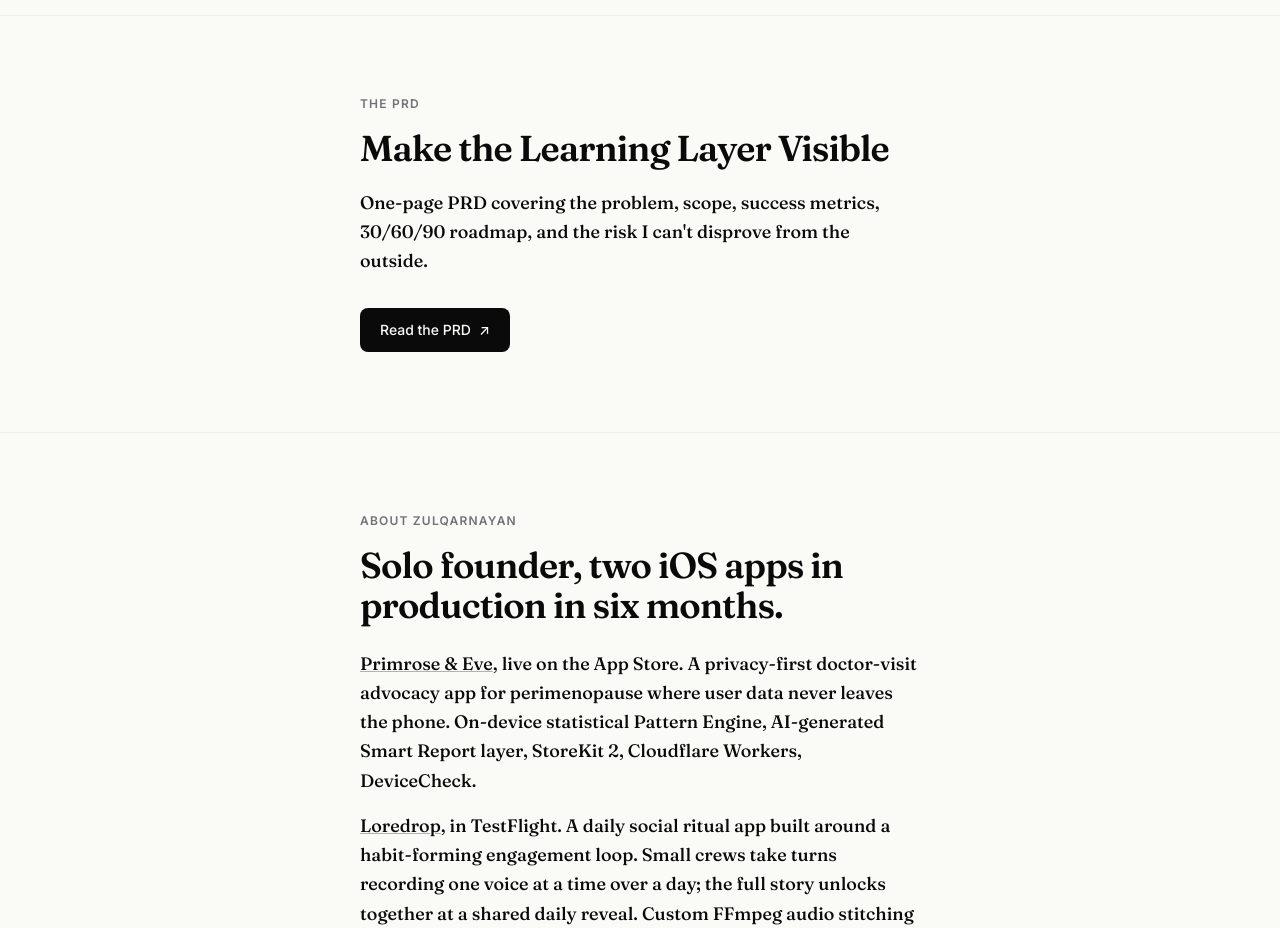
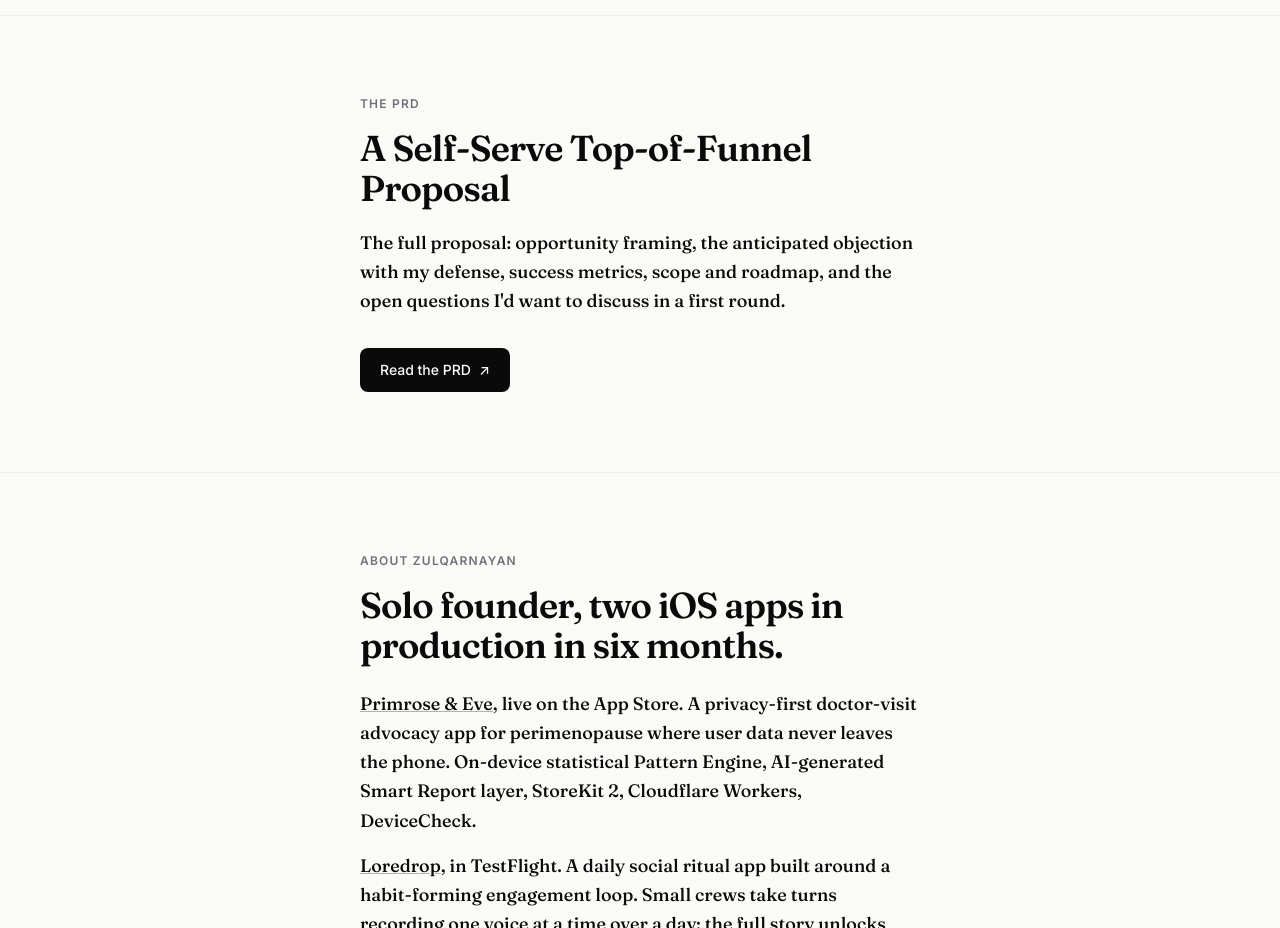
Before and after one commit to hossaizn/instalily-quickstart, a React (Vite) app: page / in a window 1280 px wide. Shown: the part 2440-3368 px from the top of the page. Built offline with nearby package versions, Linux system fonts and the light colour scheme.

Commit message:
fix(hub): update PRD section h2 + description to match new PRD title and structure (drop 'Make the Learning Layer Visible' and 30/60/90 framing)

```diff
--- a/src/pages/ApplicationHub.tsx
+++ b/src/pages/ApplicationHub.tsx
@@ -104,10 +104,10 @@
         <div className="container-prose py-16 md:py-20">
           <p className="label mb-4">The PRD</p>
           <h2 className="text-3xl md:text-4xl font-semibold mb-5 leading-tight">
-            Make the Learning Layer Visible
+            A Self-Serve Top-of-Funnel Proposal
           </h2>
           <p className="text-lg text-ink leading-relaxed mb-8 font-serif">
-            One-page PRD covering the problem, scope, success metrics, 30/60/90 roadmap, and the risk I can't disprove from the outside.
+            The full proposal: opportunity framing, the anticipated objection with my defense, success metrics, scope and roadmap, and the open questions I'd want to discuss in a first round.
           </p>
           <a
             href="https://github.com/hossaizn/instalily-quickstart/blob/main/docs/application-prd.md"
```
